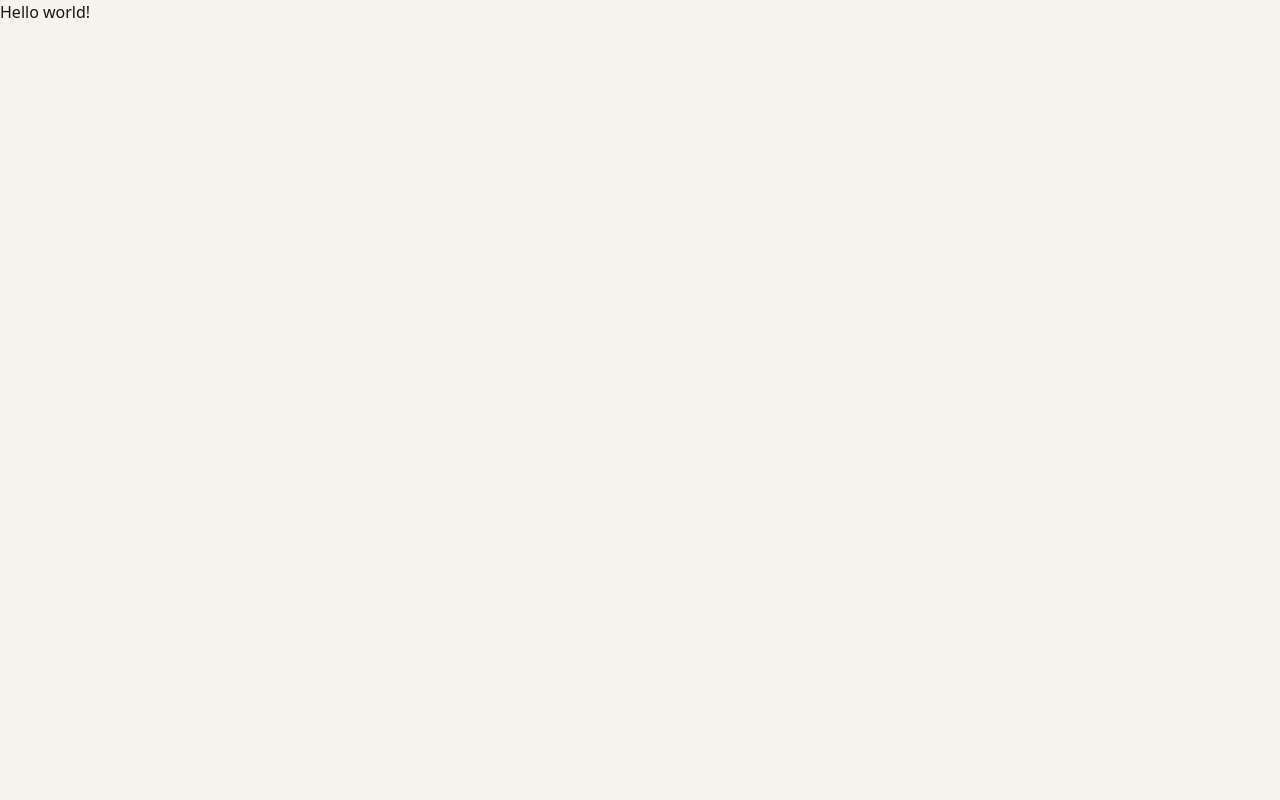
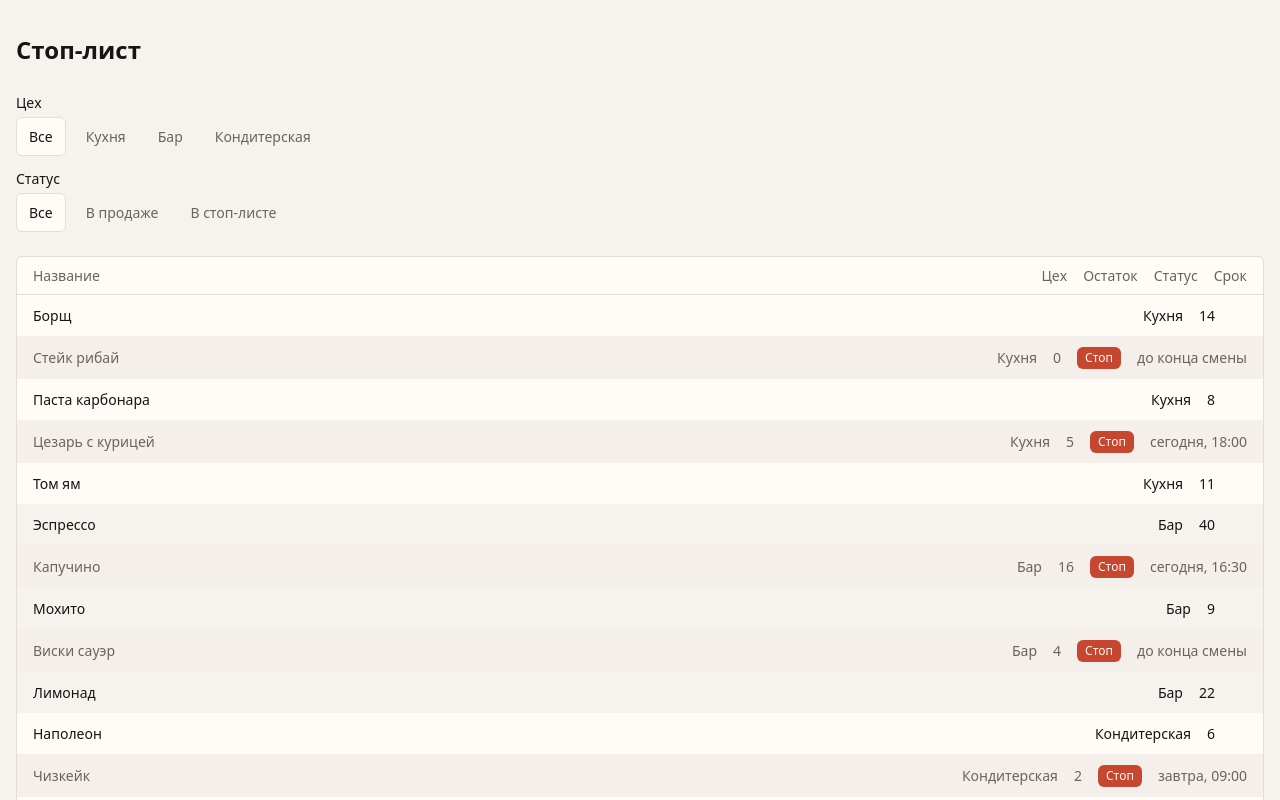
Before and after one commit to VitalRusinov/coperto-stop-list, a Next.js app: page / in a window 1280 px wide. Shown: the top 800 px of the page. Built offline with nearby package versions, Linux system fonts and the light colour scheme.

Commit message:
Add the home page that reads search params and renders StopList.

```diff
--- a/app/page.tsx
+++ b/app/page.tsx
@@ -1,7 +1,11 @@
-export default function Home() {
+import { StopList } from "@/features/stop-list/ui/StopList";
+
+export default async function Home({ searchParams }: PageProps<"/">) {
+  const { shop, status } = await searchParams;
+
   return (
     <main>
-      <div>Hello world!</div>
+      <StopList shop={shop} status={status} />
     </main>
   );
 }
--- a/features/stop-list/model/useMenuFilters.ts
+++ b/features/stop-list/model/useMenuFilters.ts
@@ -1,22 +1,17 @@
 "use client";
 
-import { useCallback, useMemo } from "react";
-import { usePathname, useRouter, useSearchParams } from "next/navigation";
-import { menuFiltersFromSearchParams, menuFiltersHref } from "./urlFilters";
+import { useCallback } from "react";
+import { usePathname, useRouter } from "next/navigation";
+import {
+  menuFiltersFromSearchParams,
+  menuFiltersHref,
+  type MenuFilterSearchParams,
+} from "./urlFilters";
 
-export function useMenuFilters() {
+export function useMenuFilters(searchParams: MenuFilterSearchParams) {
   const router = useRouter();
   const pathname = usePathname();
-  const searchParams = useSearchParams();
-
-  const filters = useMemo(
-    () =>
-      menuFiltersFromSearchParams({
-        shop: searchParams.get("shop") ?? undefined,
-        status: searchParams.get("status") ?? undefined,
-      }),
-    [searchParams],
-  );
+  const filters = menuFiltersFromSearchParams(searchParams);
 
   const setShop = useCallback(
     (shop: string | undefined) => {
--- a/features/stop-list/ui/StopList.tsx
+++ b/features/stop-list/ui/StopList.tsx
@@ -1,24 +1,20 @@
 "use client";
 
-import { Suspense, type ReactNode } from "react";
 import { Button } from "@/shared/ui";
-import { useMenuFilters, useMenuList, useUiStore } from "../model";
+import {
+  useMenuFilters,
+  useMenuList,
+  useUiStore,
+  type MenuFilterSearchParams,
+} from "../model";
 import { Filters } from "./Filters";
 import { StopListItem } from "./StopListItem";
 import { STOP_LIST_GRID, StopListTable } from "./StopListTable";
 
 const SKELETON_ROWS = 8;
 
-export function StopList() {
-  return (
-    <Suspense fallback={<StopListShell table={<TableSkeleton />} />}>
-      <StopListContent />
-    </Suspense>
-  );
-}
-
-function StopListContent() {
-  const { filters, setShop, setStatus } = useMenuFilters();
+export function StopList({ shop, status }: MenuFilterSearchParams) {
+  const { filters, setShop, setStatus } = useMenuFilters({ shop, status });
   const { data, error, refetch, showSkeleton, isError } = useMenuList(filters);
   const selectedId = useUiStore((state) => state.selectedId);
   const openPanel = useUiStore((state) => state.openPanel);
@@ -58,32 +54,15 @@ function StopListContent() {
   }
 
   return (
-    <StopListShell
-      filters={
-        <Filters
-          shop={filters.shop}
-          status={filters.status}
-          onShopChange={setShop}
-          onStatusChange={setStatus}
-        />
-      }
-      table={tableBody}
-    />
-  );
-}
-
-function StopListShell({
-  filters,
-  table,
-}: {
-  filters?: ReactNode;
-  table: ReactNode;
-}) {
-  return (
     <div className="flex flex-col gap-6 px-4 py-8">
       <h1 className="text-title font-title text-foreground">Стоп-лист</h1>
-      {filters}
-      <StopListTable>{table}</StopListTable>
+      <Filters
+        shop={filters.shop}
+        status={filters.status}
+        onShopChange={setShop}
+        onStatusChange={setStatus}
+      />
+      <StopListTable>{tableBody}</StopListTable>
     </div>
   );
 }
--- a/features/stop-list/ui/StopListItem.tsx
+++ b/features/stop-list/ui/StopListItem.tsx
@@ -1,8 +1,18 @@
-import type { KeyboardEvent } from "react";
+import { useSyncExternalStore, type KeyboardEvent } from "react";
 import { SHOP_LABELS, type MenuItem } from "@/entities/menu/model";
 import { Badge } from "@/shared/ui";
 import { formatSlotLabel } from "@/shared/ui/untilSlots";
 import { STOP_LIST_GRID } from "./StopListTable";
+
+const subscribeNever = () => () => {};
+
+function useIsClient() {
+  return useSyncExternalStore(
+    subscribeNever,
+    () => true,
+    () => false,
+  );
+}
 
 type StopListItemProps = {
   item: MenuItem;
@@ -53,7 +63,9 @@ export function StopListItem({
         <StatusCell item={item} isSaving={isSaving} />
       </div>
       <div role="cell">
-        {item.status.kind === "stopped" ? untilText(item.status.until) : null}
+        {item.status.kind === "stopped" ? (
+          <UntilText until={item.status.until} />
+        ) : null}
       </div>
     </div>
   );
@@ -65,7 +77,9 @@ function StatusCell({ item, isSaving }: { item: MenuItem; isSaving: boolean }) {
   return null;
 }
 
-function untilText(until: string | null): string {
+function UntilText({ until }: { until: string | null }) {
+  const isClient = useIsClient();
   if (until === null) return "до конца смены";
+  if (!isClient) return null;
   return formatSlotLabel(new Date(until), new Date());
 }
```
Also changed, not shown: 1 other file (tests, documents, lock files or other folders).
